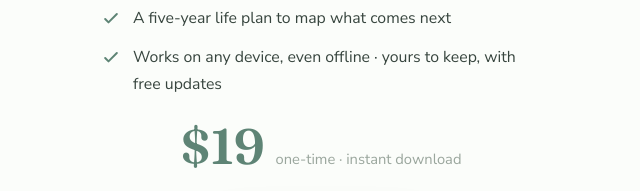
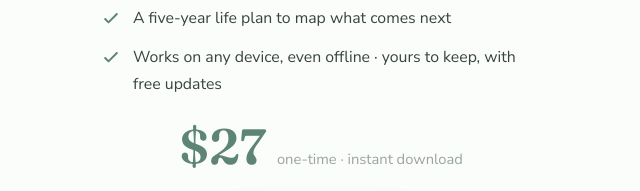
Before and after one commit to dollarhide1/sturdy-octo-tribble, a plain HTML site: page index.html in a window 1280 px wide. Shown: the part 5780-5971 px from the top of the page, 319-959 px from the left. Drawn offline with Linux system fonts and the light colour scheme.

Commit message:
Add files via upload

```diff
--- a/index.html
+++ b/index.html
@@ -337,7 +337,7 @@ footer small{color:#9fb0a6;font-size:.82rem;}
         <li><svg viewBox="0 0 24 24"><path d="M5 12l4 4 10-10"/></svg>Works on any device, even offline · yours to keep, with free updates</li>
       </ul>
       <!-- EDIT THESE TWO LINES: set your real price, and paste your Payhip product link -->
-      <div class="price"><span class="amt">$19</span><span class="note">one-time &middot; instant download</span></div>
+      <div class="price"><span class="amt">$27</span><span class="note">one-time &middot; instant download</span></div>
       <a class="btn btn-primary big" href="https://payhip.com/b/XXXXXX">Get instant access &rarr;</a>
       <p class="reassure">Secure checkout via Payhip &amp; Stripe &middot; Instant download &middot; Private to you</p>
     </div>
```
